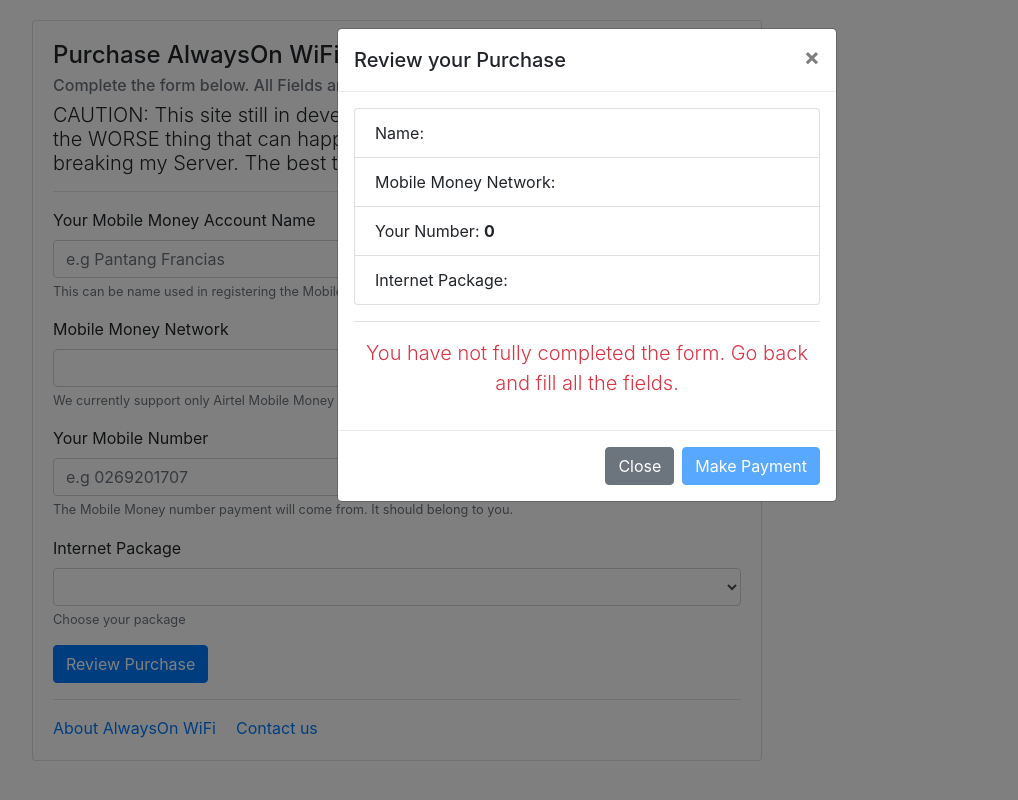
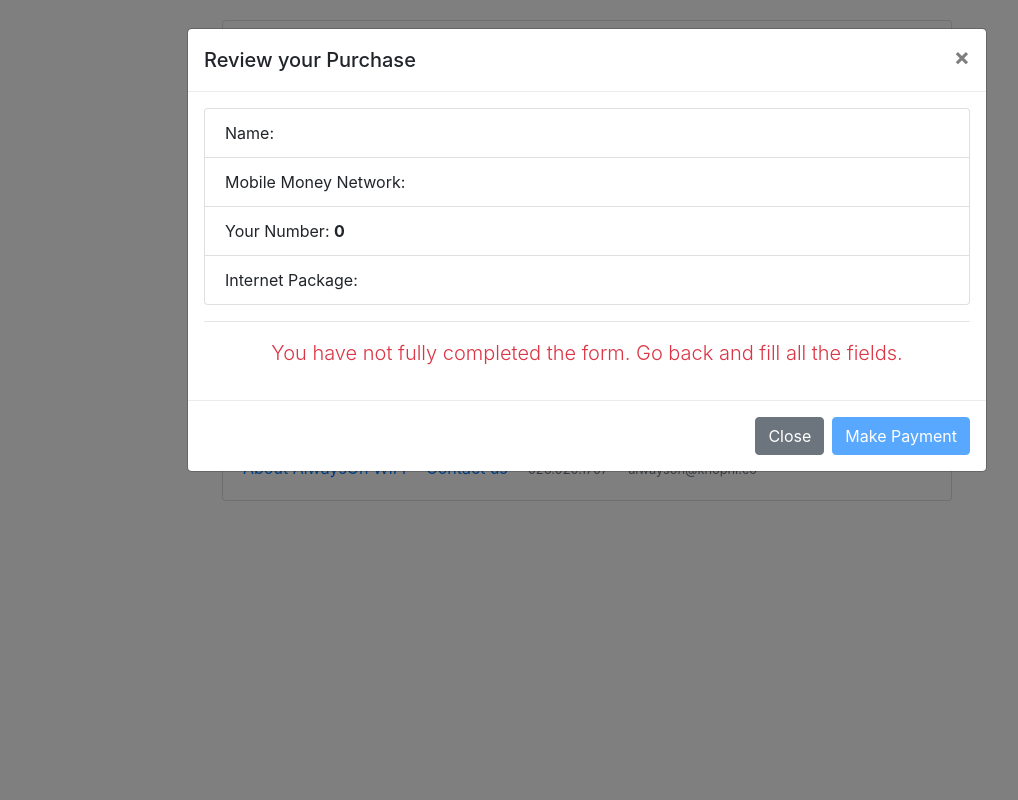
Before and after one commit to seanmavley/unifi-voucher-payment-frontend, an Angular app: page / in a window 1280 px wide. Both pictures are taken after a click on the button "Review Purchase". Shown: the whole page, without its empty margins (53-1071 px from the left). Built offline with nearby package versions, Linux system fonts and the light colour scheme.

Commit message:
improved the UI, and gets ready to adapt with actual generated code from endpoint

```diff
--- a/src/app/app.component.html
+++ b/src/app/app.component.html
@@ -3,22 +3,23 @@
     <div class="loader">Loading...</div>
   </div>
   <div class="row">
-    <div class="col-sm-12 col-md-10 col-lg-8">
+    <div class="col-sm-12 col-md-10 col-lg-8 mx-auto">
       <div class="card">
         <div class="card-body">
           <h4 class="card-title">Purchase AlwaysOn WiFi Voucher</h4>
           <h6 class="card-subtitle mb-2 text-muted">Complete the form below. All Fields are Required</h6>
-          <h3 class="lead">
-            CAUTION: This site still in development. USE at your OWN Risk! However, the WORSE thing that can happen is the transaction failing and you breaking my Server. The best thing? You donate at least 5 Cedis to me!
-          </h3>
           <hr>
           <div class="card-text">
             <form #f="ngForm" (ngSubmit)="onSubmit(f.value)">
+              <div class="form-row">
+                <div class="col-sm-12 col-md-6">
                   <div class="form-group">
                     <label for="customerName">Your Mobile Money Account Name</label>
                     <input type="text" class="form-control" id="customerName" aria-describedby="emailHelp" placeholder="e.g Pantang Francias" name="name" [(ngModel)]="name">
                     <small id="emailHelp" class="form-text text-muted">This can be name used in registering the Mobile Money</small>
                   </div>
+                </div>
+                <div class="col-sm-12 col-md-6">
                   <div class="form-group">
                     <label for="network">Mobile Money Network</label>
                     <select class="form-control" name="network" id="network" aria-describeby="networkHelp" [(ngModel)]="network" required>
@@ -26,13 +27,17 @@
                       <option value="tigo-gh">Tigo Cash</option>
                       <option value="mtn-gh">MTN Mobile Money</option>
                     </select>
-                <small id="networkHelp" class="form-text text-muted">We currently support only Airtel Mobile Money</small>
+                    <small id="networkHelp" class="form-text text-muted">We currently support Airtel, MTN and Tigo Mobile Money Payments</small>
                   </div>
+                </div>
+                <div class="col-sm-12 col-md-6">
                   <div class="form-group">
                     <label for="number">Your Mobile Number</label>
                     <input type="number" name="phone_number" class="form-control" id="phone_number" placeholder="e.g 0269201707" aria-describeby="phone_numberHelp" [(ngModel)]="phone_number" required maxlength="10">
                     <small class="text-muted form-text" id="phone_numberHelp">The Mobile Money number payment will come from. It should belong to you.</small>
                   </div>
+                </div>
+                <div class="col-sm-12 col-md-6">
                   <div class="form-group">
                     <label for="internet_package">Internet Package</label>
                     <select class="form-control" name="internet_package" id="internet_package" aria-describeby="packageHelp" [(ngModel)]="internet_package" required>
@@ -42,10 +47,12 @@
                     </select>
                     <small id="packageHelp" class="form-text text-muted">Choose your package</small>
                   </div>
+                </div>
+              </div>
               <a class="btn btn-primary text-white" role="button" data-toggle="modal" data-target="#reviewPurchase">Review Purchase</a>
               <!-- Review Purchase Modal -->
               <div class="modal fade" id="reviewPurchase" tabindex="-1" role="dialog" aria-labelledby="reviewPurchase" aria-hidden="true">
-                <div class="modal-dialog" role="document">
+                <div class="modal-dialog modal-lg" role="document">
                   <div class="modal-content">
                     <div class="modal-header">
                       <h5 class="modal-title" id="reviewPurchase">Review your Purchase</h5>
@@ -54,6 +61,12 @@
                       </button>
                     </div>
                     <div class="modal-body">
+                      <div *ngIf="success">
+                        <p class="lead text-success">
+                          Write this Number Somewhere
+                        </p>
+                        <h2>{{ result }}</h2>
+                      </div>
                       <p class="lead text-danger" *ngIf="error">
                         There was an error. Couldn't complete transaction. I will one day tell you the actuall error.
                       </p>
@@ -86,6 +99,8 @@
           <hr>
           <a href="https://alwayson.khophi.co" target="blank" class="card-link">About AlwaysOn WiFi</a>
           <a href="https://alwayson.khophi.co/support" target="blank" class="card-link">Contact us</a>
+          <a class="card-link text-muted"><small>026.920.1707</small></a>
+          <a class="card-link text-muted"><small>alwayson@khophi.co</small></a>
         </div>
       </div>
     </div>
--- a/src/app/app.component.ts
+++ b/src/app/app.component.ts
@@ -14,6 +14,8 @@
   network: string;
   phone_number: number;
   internet_package: string;
+
+  result: any;
 
   error: boolean;
   success: boolean;
@@ -32,6 +34,7 @@
           console.log('Successfully went through', res.json().data.ResponseCode);
           this.busy = false;
           this.success = true;
+          this.result = res.json().data.code;
         } else {
             if(res.json().data.ResponseCode === '0001') {
             /**
--- a/src/app/purchase.service.ts
+++ b/src/app/purchase.service.ts
@@ -2,7 +2,7 @@
 import { Http, Headers } from '@angular/http';
 import 'rxjs/add/operator/map';
 
-// const API_URL = 'http://localhost:3000';
+// const API_URL = 'http://localhost:3012';
 const API_URL = 'https://api.khophi.com/hubtel';
 
 @Injectable()
@@ -50,7 +50,7 @@
       trans_id: trans_id
     };
 
-    return this.http.post(API_URL + '/callback', JSON.stringify(params), { headers: this.headers })
+    return this.http.post(API_URL + '/callback/get', JSON.stringify(params), { headers: this.headers })
       .map((res) => {
         return res;
       })
```
Also changed, not shown: 1 other file (tests, documents, lock files or other folders). Lines whose indentation alone changed are shown as unchanged.
